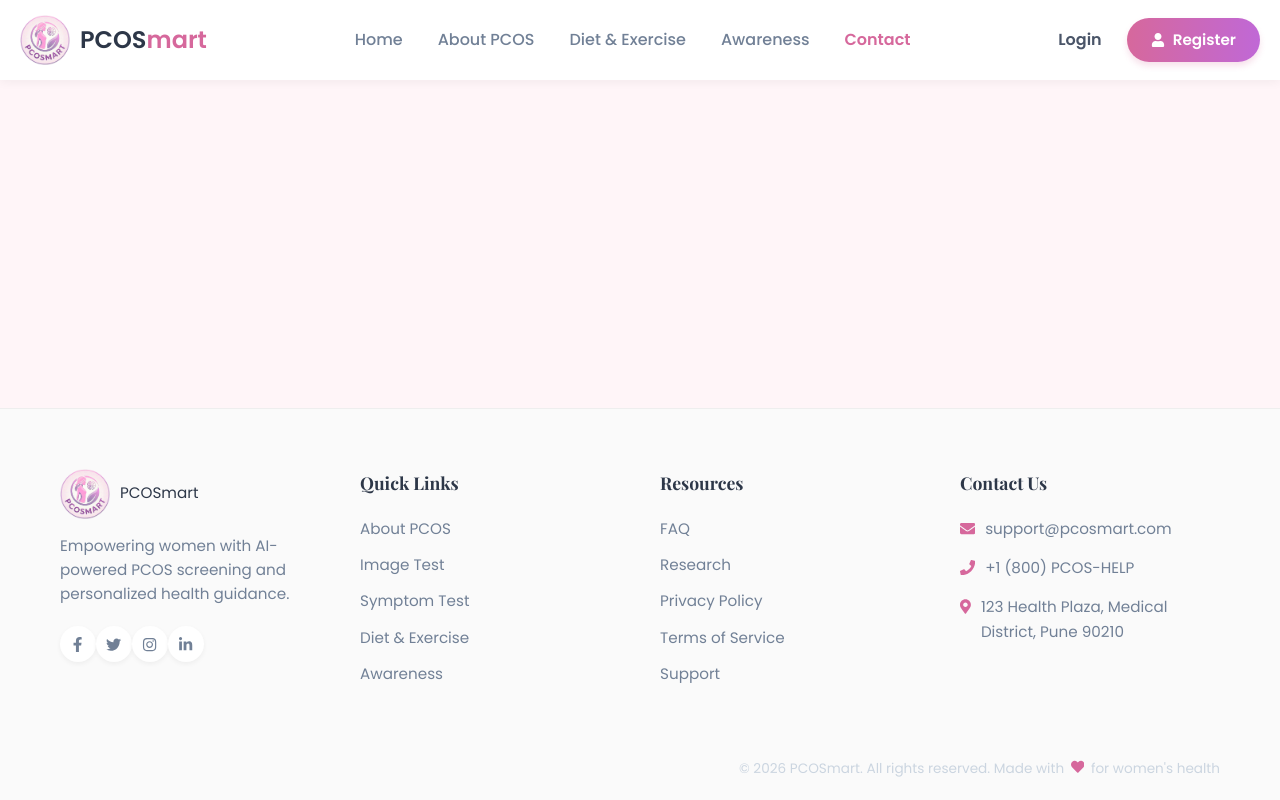
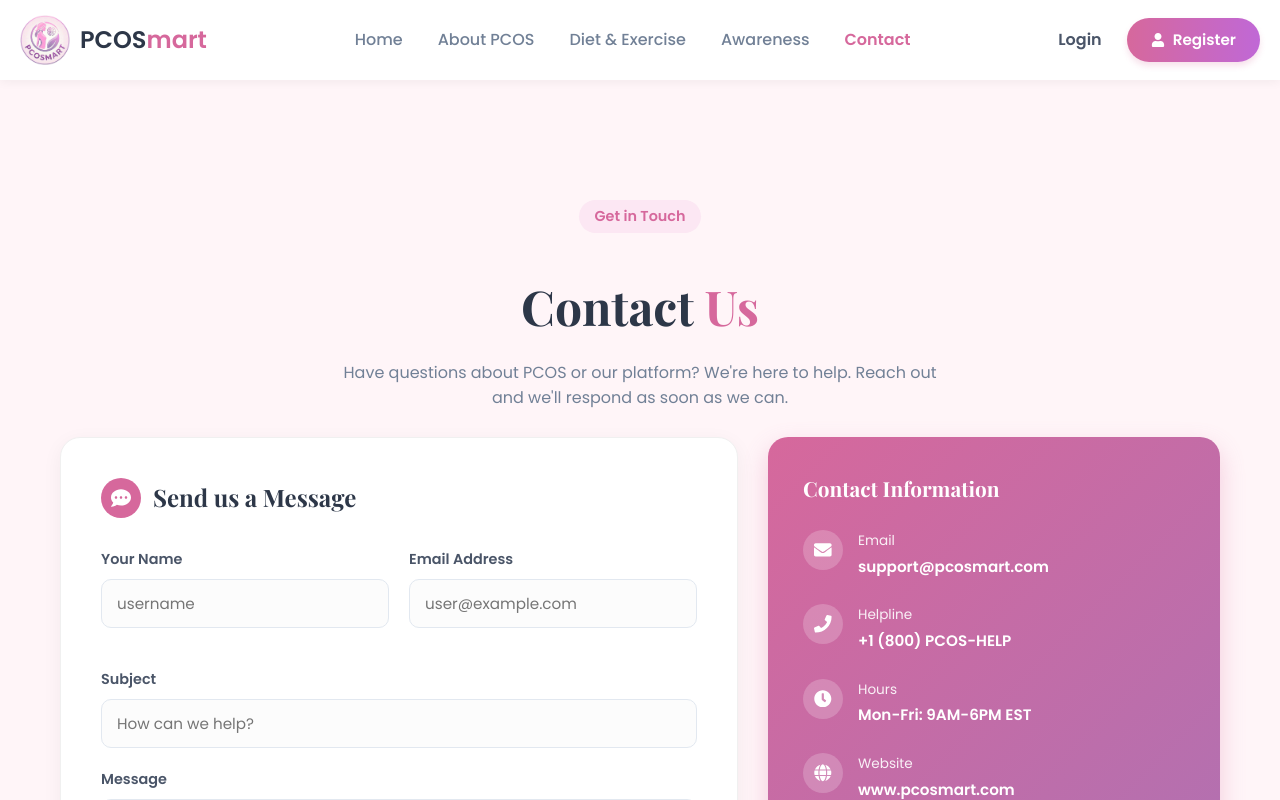
Before and after one commit to pranalipatil21/Pcosmart, a React (Vite) app in the folder frontend/: page /contact in a window 1280 px wide. Shown: the top 800 px of the page. Built offline with nearby package versions, Linux system fonts and the light colour scheme.

Commit message:
Contact page modified

```diff
--- a/frontend/src/App.jsx
+++ b/frontend/src/App.jsx
@@ -24,6 +24,7 @@ function App() {
               <Route path="/about" element={<AboutPCOS />} />
               <Route path="/login" element={<Login />} />
               <Route path="/register" element={<Register />} />
+              <Route path="/contact" element={<Contact />} />
               <Route path="/awareness" element={<Awareness />} />
             </Routes>
           </main>
--- a/frontend/src/pages/Contact.jsx
+++ b/frontend/src/pages/Contact.jsx
@@ -32,11 +32,11 @@ const Contact = () => {
             <div className="form-row">
               <div className="form-group">
                 <label className="form-label">Your Name</label>
-                <input type="text" className="form-input" placeholder="Pranali Patil" />
+                <input type="text" className="form-input" placeholder="username" />
               </div>
               <div className="form-group">
                 <label className="form-label">Email Address</label>
-                <input type="email" className="form-input" placeholder="pranali@example.com" />
+                <input type="email" className="form-input" placeholder="user@example.com" />
               </div>
             </div>
 
```
